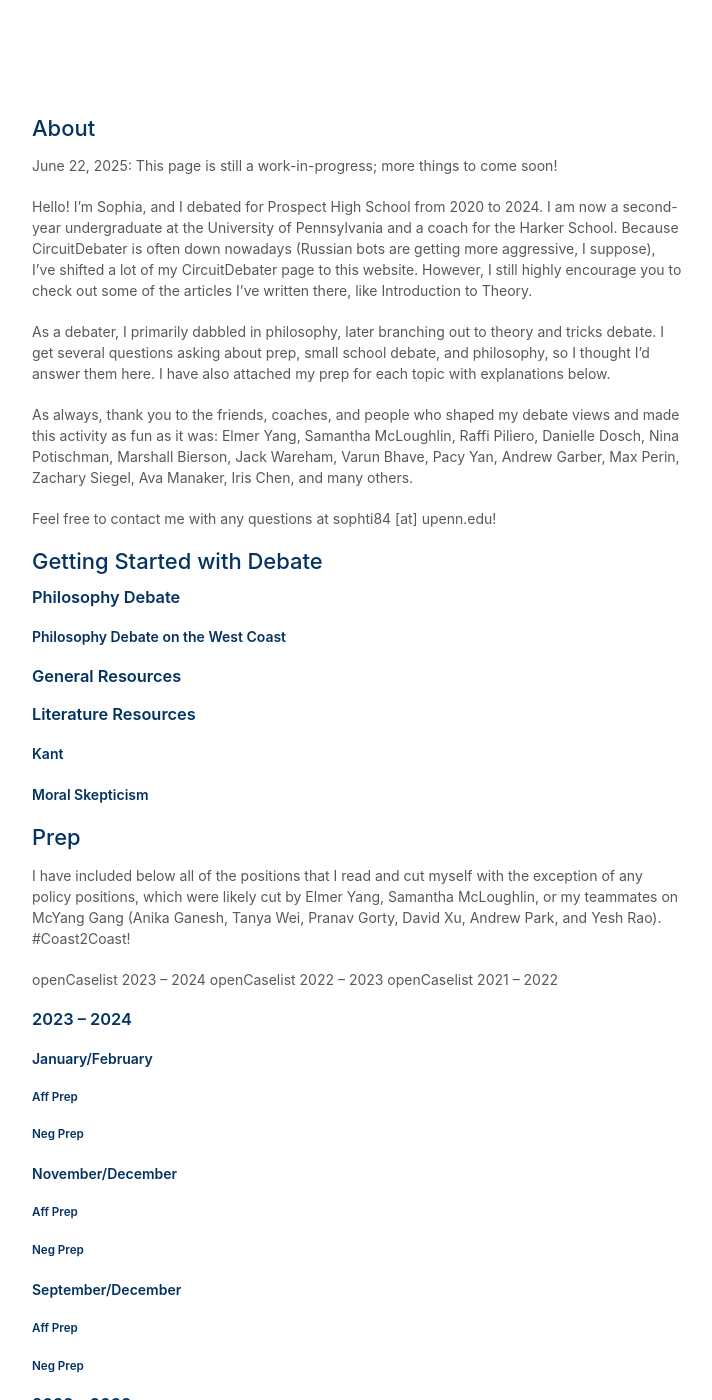
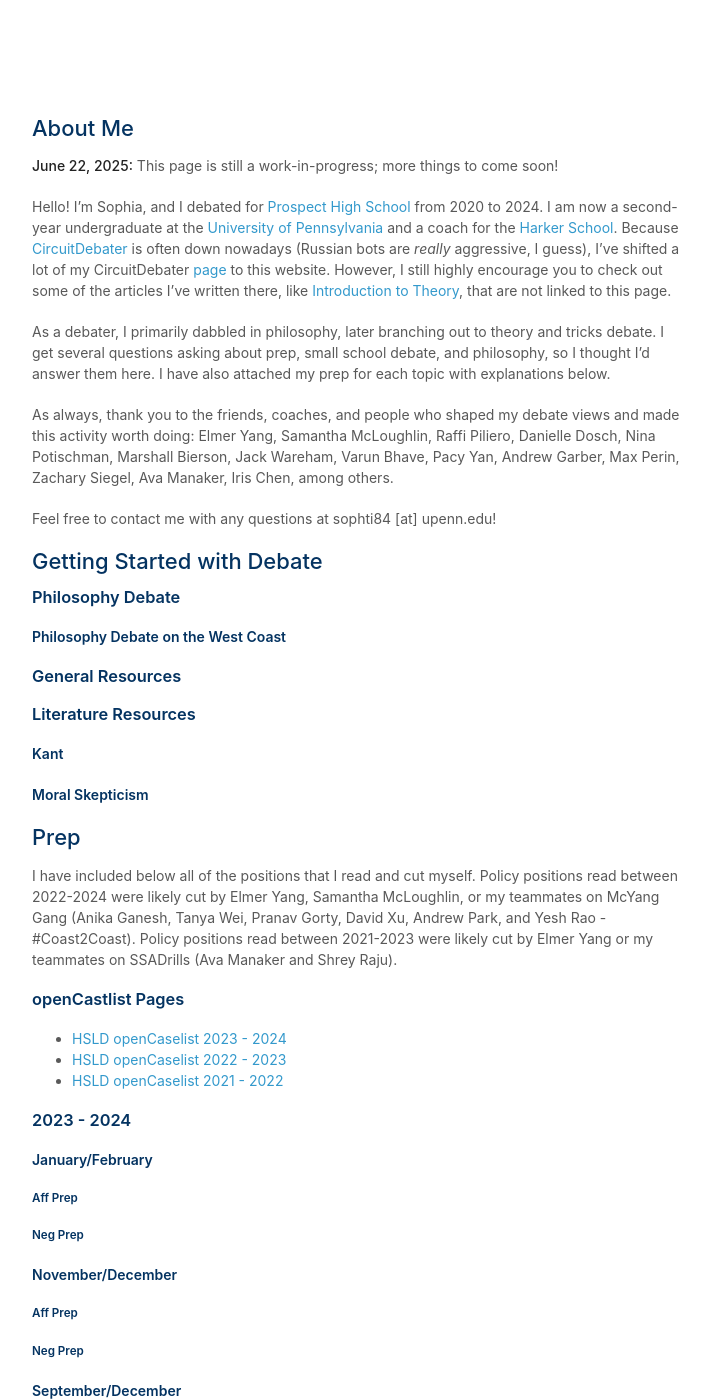
Before and after one commit to sophti84/sophti84.github.io, a Jekyll site: the page built from debate/index.md, in a window 1280 px wide and 1400 px high. Shown: the whole window, without its empty margins (308-1020 px from the left). Built offline with Jekyll 4.4.1, drawn with Linux system fonts in a browser that asks for light colours; a style sheet for code colours, icons or effects is not loaded; some of the changed text lies outside the part shown.

Commit message:
Update index.md

```diff
--- a/debate/index.md
+++ b/debate/index.md
@@ -4,15 +4,15 @@ title: Debate
 permalink: /debate/
 ---
 
-## About
+## About Me
 
-June 22, 2025: This page is still a work-in-progress; more things to come soon!
+**June 22, 2025:** This page is still a work-in-progress; more things to come soon!
 
-Hello! I'm Sophia, and I debated for Prospect High School from 2020 to 2024. I am now a second-year undergraduate at the University of Pennsylvania and a coach for the Harker School. Because CircuitDebater is often down nowadays (Russian bots are getting more aggressive, I suppose), I've shifted a lot of my CircuitDebater page to this website. However, I still highly encourage you to check out some of the articles I've written there, like Introduction to Theory.
+Hello! I'm Sophia, and I debated for [Prospect High School](https://prospect.cuhsd.org/) from 2020 to 2024. I am now a second-year undergraduate at the [University of Pennsylvania](https://www.upenn.edu/) and a coach for the [Harker School](https://www.harker.org/). Because [CircuitDebater](https://circuitdebater.org/w/index.php/Main_Page) is often down nowadays (Russian bots are *really* aggressive, I guess), I've shifted a lot of my CircuitDebater [page](https://circuitdebater.org/w/index.php/Prospect_ST_(Sophia_Tian)) to this website. However, I still highly encourage you to check out some of the articles I've written there, like [Introduction to Theory](https://circuitdebater.org/w/index.php/Theory), that are not linked to this page.
 
 As a debater, I primarily dabbled in philosophy, later branching out to theory and tricks debate. I get several questions asking about prep, small school debate, and philosophy, so I thought I'd answer them here. I have also attached my prep for each topic with explanations below.
 
-As always, thank you to the friends, coaches, and people who shaped my debate views and made this activity as fun as it was: Elmer Yang, Samantha McLoughlin, Raffi Piliero, Danielle Dosch, Nina Potischman, Marshall Bierson, Jack Wareham, Varun Bhave, Pacy Yan, Andrew Garber, Max Perin, Zachary Siegel, Ava Manaker, Iris Chen, and many others.
+As always, thank you to the friends, coaches, and people who shaped my debate views and made this activity worth doing: Elmer Yang, Samantha McLoughlin, Raffi Piliero, Danielle Dosch, Nina Potischman, Marshall Bierson, Jack Wareham, Varun Bhave, Pacy Yan, Andrew Garber, Max Perin, Zachary Siegel, Ava Manaker, Iris Chen, among others.
 
 Feel free to contact me with any questions at sophti84 [at] upenn.edu!
 
@@ -32,13 +32,15 @@ Feel free to contact me with any questions at sophti84 [at] upenn.edu!
 
 ## Prep
 
-I have included below all of the positions that I read and cut myself with the exception of any policy positions, which were likely cut by Elmer Yang, Samantha McLoughlin, or my teammates on McYang Gang (Anika Ganesh, Tanya Wei, Pranav Gorty, David Xu, Andrew Park, and Yesh Rao). #Coast2Coast!
+I have included below all of the positions that I read and cut myself. Policy positions read between 2022-2024 were likely cut by Elmer Yang, Samantha McLoughlin, or my teammates on McYang Gang (Anika Ganesh, Tanya Wei, Pranav Gorty, David Xu, Andrew Park, and Yesh Rao - #Coast2Coast). Policy positions read between 2021-2023 were likely cut by Elmer Yang or my teammates on SSADrills (Ava Manaker and Shrey Raju).
 
-openCaselist 2023 -- 2024
-openCaselist 2022 -- 2023
-openCaselist 2021 -- 2022
+### openCastlist Pages
 
-### 2023 -- 2024
+* [HSLD openCaselist 2023 - 2024](https://opencaselist.com/hsld23/Prospect/SoTi)
+* [HSLD openCaselist 2022 - 2023](https://opencaselist.com/hsld22/Prospect/SoTi)
+* [HSLD openCaselist 2021 - 2022](https://opencaselist.com/hsld21/Prospect/SoTi)
+
+### 2023 - 2024
 
 #### January/February
 
@@ -58,7 +60,7 @@ openCaselist 2021 -- 2022
 
 ##### Neg Prep
 
-### 2022 -- 2023
+### 2022 - 2023
 
 #### January/February
 
@@ -78,7 +80,7 @@ openCaselist 2021 -- 2022
 
 ##### Neg Prep
 
-### 2021 -- 2022
+### 2021 - 2022
 
 #### January/February
 
```
